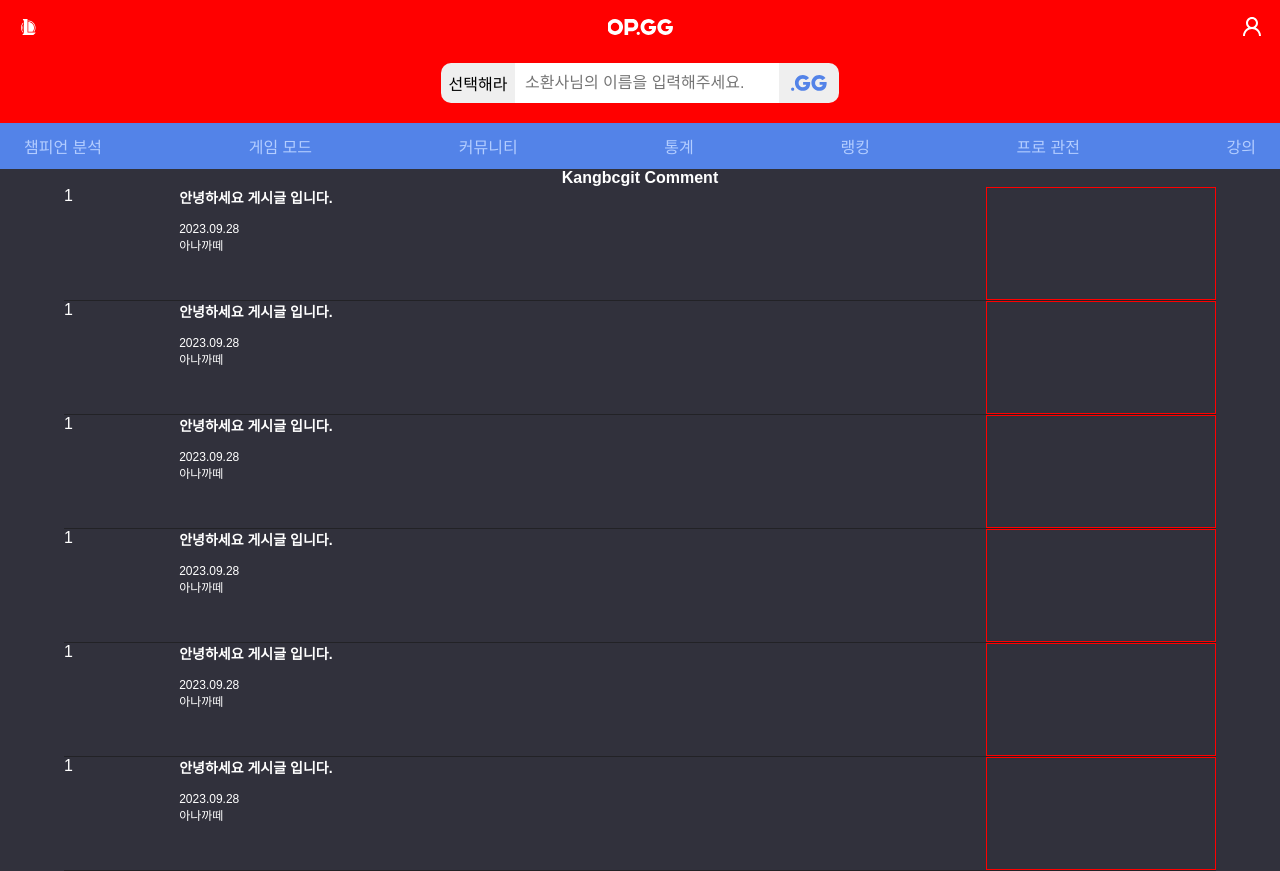
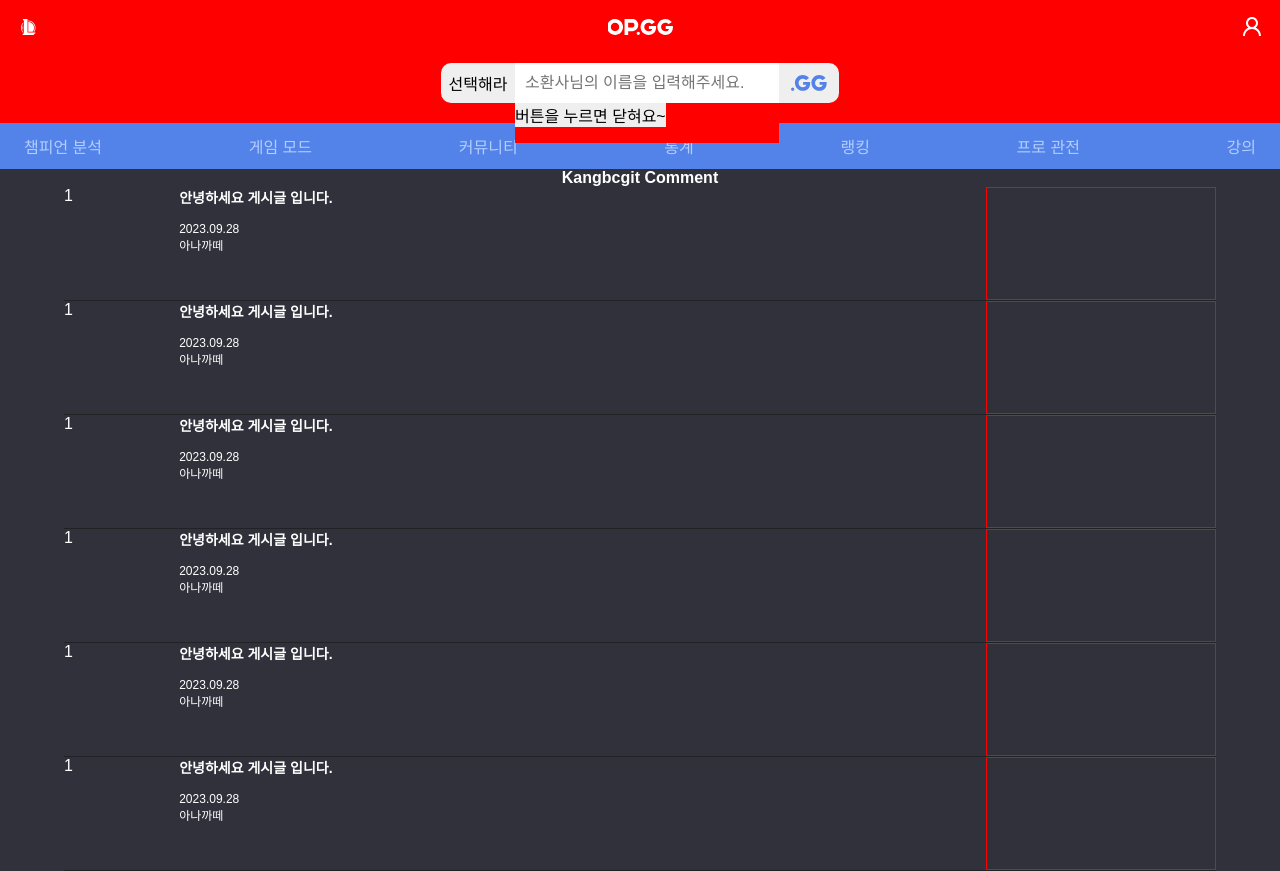
Before and after one commit to Kangbcgit/cloningOPGG, a React (Create React App) app in the folder front/: page / in a window 1280 px wide. Built offline with nearby package versions, Linux system fonts and the light colour scheme; a web font is replaced by a local one.

Commit message:
load opgg api

```diff
--- a/front/package.json
+++ b/front/package.json
@@ -12,6 +12,7 @@
     "axios": "^1.5.0",
     "cross-env": "^7.0.3",
     "express": "^4.18.2",
+    "lodash": "^4.17.21",
     "react": "^18.2.0",
     "react-dom": "^18.2.0",
     "react-query": "^3.39.3",
--- a/front/src/Pages/SummonerInfo/index.jsx
+++ b/front/src/Pages/SummonerInfo/index.jsx
@@ -12,7 +12,7 @@ function SummonerInfo() {
   const isHeaderImgLoadinRedux = useSelector(state => state.isHeaderImgLoad);
   const [apiCalled, setApiCalled] = useState(false);
   const postApi = async (name) => {
-    await dispatch(actionApi.callApi(name));
+    await dispatch(actionApi.riotSummonerSearchApi(name));
     console.log('sum:',summonerInfoData);
     setApiCalled(true);
   }
--- a/front/src/components/styled-components/Header/index.jsx
+++ b/front/src/components/styled-components/Header/index.jsx
@@ -2,8 +2,11 @@ import React, { useEffect, useRef } from 'react'
 import { SlideNav } from '../Nav';
 import { WrapImg, WrapMobileModal, Wrapper } from '../Wrapper';
 import styled from 'styled-components';
-import { useSelector } from 'react-redux';
+import { useDispatch, useSelector } from 'react-redux';
 import { Link, useNavigate } from 'react-router-dom';
+import { debounce as _debounce } from 'lodash'
+import axios from 'axios';
+import actionApi from '../../../redux/action/api';
 
 
 const ImportRegionModal = styled(WrapMobileModal)``;
@@ -42,6 +45,7 @@ const ImportTopViewWrapper = styled(Wrapper)`
     padding: 0 16px;
   }
   &>form {
+    position: relative;
     display: flex;
     height: 40px;
     /* border-radius: 10px; */
@@ -69,6 +73,7 @@ const ImportTopViewWrapper = styled(Wrapper)`
         opacity: 0;
         pointer-events: none;
         overflow: hidden;
+        transition: opacity .1s;
         &.on {
           opacity: 1;
           pointer-events: auto;
@@ -90,9 +95,19 @@ const ImportTopViewWrapper = styled(Wrapper)`
     }
 
     &>input {
+      position: relative;
       width: 264px;
       height: 100%;
       padding: 0 10px;
+    }
+    &>.wordCompletion {
+      position: absolute;
+      left: 74px;
+      top: 100%;
+      width: 264px;
+      height: 40px;
+
+      background: red;
     }
     &>button {
       position: relative;
@@ -131,9 +146,13 @@ const ImportWrapBgImg = styled(WrapImg)`
 `;
 function Header() {
   const navigate = useNavigate();
+  const dispatch = useDispatch();
   const isHeaderImgLoad = useSelector(state => state.isHeaderImgLoad);
+  const opggSummonerWordCompletion = useSelector(state => state.summonerInfoDataReducer.opggSummonerWordCompletion);
   const regionModal = useRef();
+  const wordCompletionTag = useRef();
   const currentInnerWidth = useSelector(state => state.currentInnerWidthReducer.currentInnerWidth);
+  const debouncedOPGG = _debounce(wordCompletion, 1000);
   const modalOn = (e, target) => {
     e.preventDefault();
     target.classList.add('on');
@@ -148,7 +167,11 @@ function Header() {
       navigate(`/summonerInfo/${e.target.value}`);
     }
   }
-
+  function wordCompletion (e) {
+    let name = e.target.value;
+    dispatch(actionApi.opggSummonerWordCompletion(name));
+    wordCompletionTag.current.style.cssText = `display: block`;
+  }
   useEffect(() => {
     console.log(isHeaderImgLoad);
   }, [isHeaderImgLoad]);
@@ -182,7 +205,25 @@ function Header() {
             </ImportRegionModal>
           </div>
           <label htmlFor="search"></label>
-          <input id = "search" type="text" placeholder='소환사님의 이름을 입력해주세요.' onKeyDown={searchSummonersInfo} />
+          <input id = "search" type="text" placeholder='소환사님의 이름을 입력해주세요.' autoComplete="off" onKeyDown={searchSummonersInfo} onChange={debouncedOPGG} />
+          <div className="wordCompletion" ref={wordCompletionTag}>
+            {opggSummonerWordCompletion?.map((item, index) => {
+              console.log(item);
+              return (<div key={index}>
+                <img src={`${item.profile_image_url}`} alt="" />
+                <span>
+                  {item.solo_tier_info ? (<span>{item.solo_tier_info.tier}</span>) : null}
+                  <h3>{item.name}</h3>
+                </span>
+
+              </div>);
+            })}
+            <button onClick={e => {
+              e.preventDefault();
+              if (!wordCompletionTag.current.style) return;
+              wordCompletionTag.current.style.cssText = `display: none;`;
+              }}>버튼을 누르면 닫혀요~</button>
+          </div>
           <button>
             <img src={`${process.env.PUBLIC_URL}/images/form/icon-gg.svg`} alt="" />
           </button>
--- a/front/src/components/styled-components/Wrapper/index.jsx
+++ b/front/src/components/styled-components/Wrapper/index.jsx
@@ -6,7 +6,7 @@ export const Wrapper = styled.div`
   position: relative;
   width: ${props => props.currentInnerWidth}px;
   /* border: 1px solid rgb(120, 0, 255); */
-  overflow: hidden;
+  /* overflow: hidden; */
 `;
 
 /** img 태그를 감싸고 직계자손 img의 크기를 조정해주는 styled-components */
--- a/front/src/redux/action/api/index.jsx
+++ b/front/src/redux/action/api/index.jsx
@@ -1,7 +1,7 @@
 import axios from "axios";
 import apiSlice from "../../slices/api";
 
-const callApi = (name) => {
+const riotSummonerSearchApi = (name) => {
     console.log('name: ',name);
   return async (dispatch, getState) => {
     return axios.post(`http://localhost:5000/api/summoner/${name}`)
@@ -10,7 +10,7 @@ const callApi = (name) => {
         throw new Error('서버 응답 오류: ' + response.status);
       }
       console.log('res: ', response.data);
-      dispatch(apiSlice.actions.apiCall({summonerInfoData: response.data}));
+      dispatch(apiSlice.actions.apiCall({type: 'riotSummonerSearch', summonerInfoData: response.data}));
       return response.data;
     })
     .catch((error) => {
@@ -19,8 +19,21 @@ const callApi = (name) => {
   }
 }
 
+const opggSummonerWordCompletion = name => {
+  return async (dispatch, getState) => {
+    axios.get(
+      `http://localhost:5000/api/wordCompletion/summoner/${name}`).then(response => {
+        if (!response.status === 200) {
+          throw new Error('서버 응답 오류: 에러코드' + response.status);
+        }
+        dispatch(apiSlice.actions.apiCall({type:  'opggSummonerWordCompletion', data: response.data}))
+      });
+  }
+}
+
 const actionApi = {
-  callApi
+  riotSummonerSearchApi,
+  opggSummonerWordCompletion
 };
 
 export default actionApi
--- a/front/src/redux/slices/api/index.jsx
+++ b/front/src/redux/slices/api/index.jsx
@@ -3,12 +3,18 @@ import { createSlice } from '@reduxjs/toolkit'
 const apiSlice = createSlice({
   name: 'api',
   initialState: {
-    summonerInfoData: {}
+    summonerInfoData: {},
+    opggSummonerWordCompletion: []
   },
   reducers: {
     apiCall: (state, action) => {
-      console.log('action', action.payload.summonerInfoData);
-      return {...state, summonerInfoData: action.payload.summonerInfoData};
+      if (action.payload.type === 'riotSummonerSearch') {
+        console.log('action', action.payload.summonerInfoData);
+        return {...state, summonerInfoData: action.payload.summonerInfoData};
+      } else if (action.payload.type === 'opggSummonerWordCompletion')  {
+        console.log('성공적: ', action.payload.data.data);
+        return {...state, opggSummonerWordCompletion: action.payload.data.data};
+      }
     }
   }
 });
```
Also changed, not shown: front/기획.txt, 1 other file (tests, documents, lock files or other folders).
